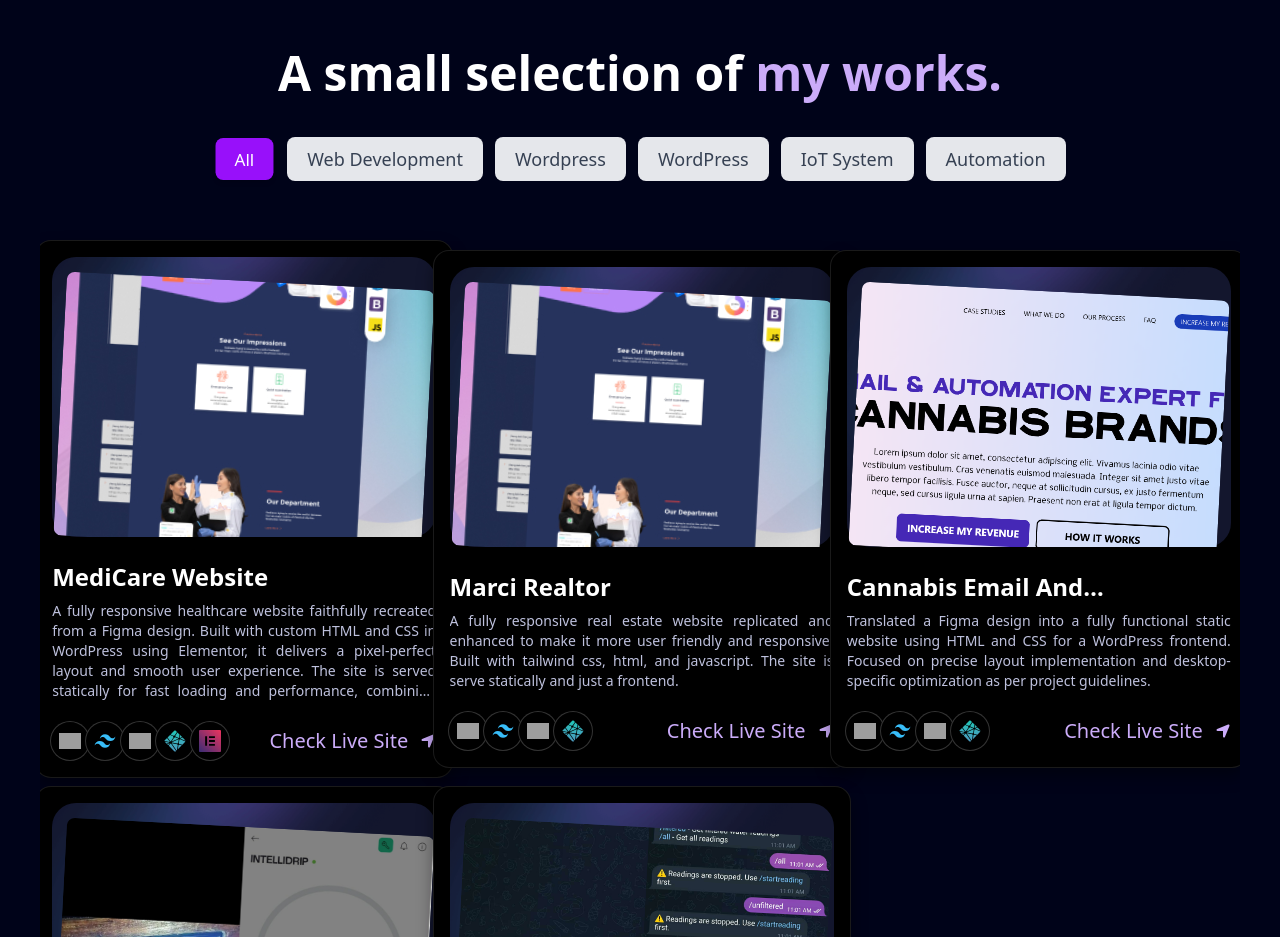
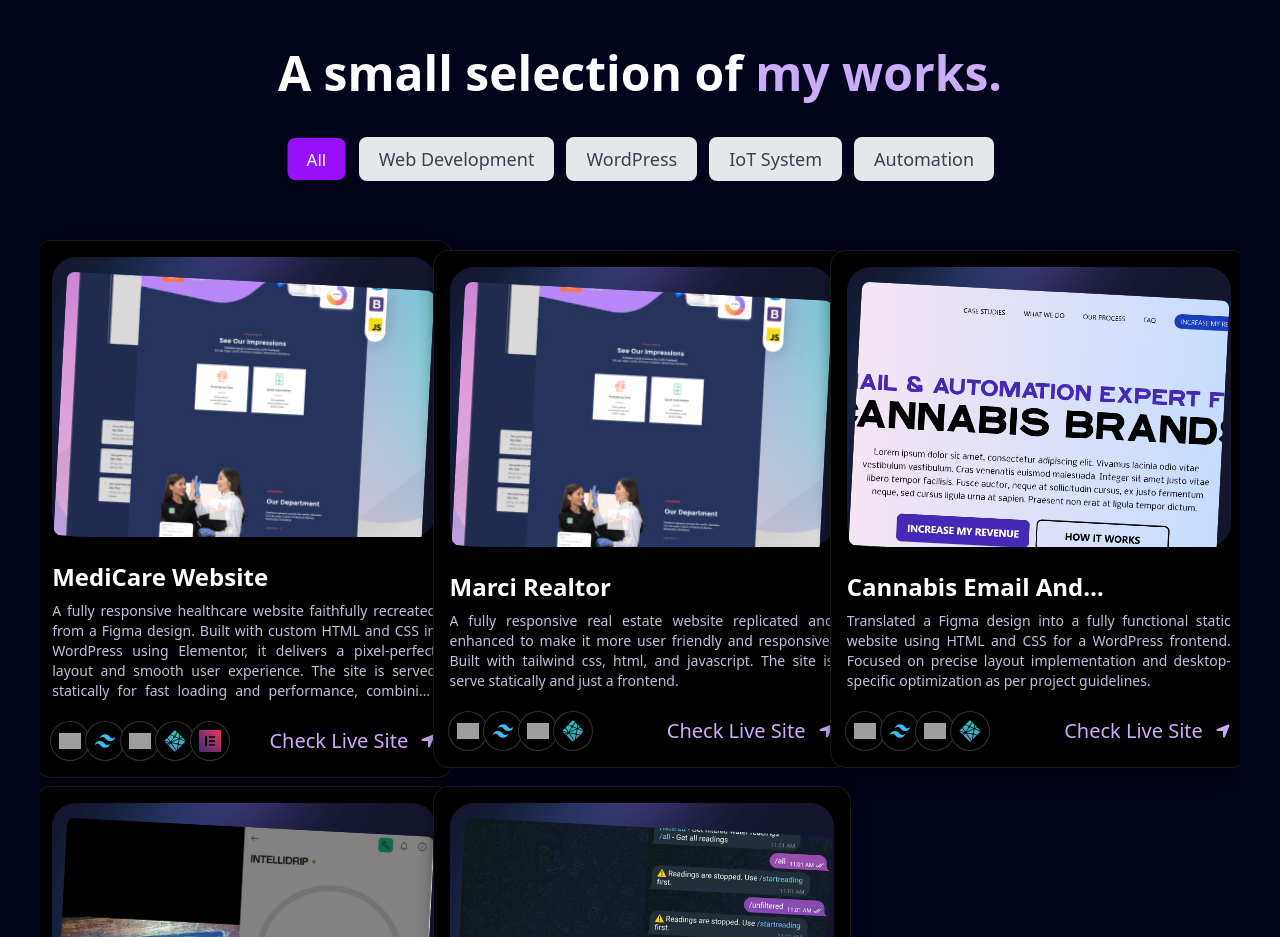
Before and after one commit to JustMe1234567/next-portfolio, a Next.js app: page / in a window 1280 px wide. Shown: the part 2960-3897 px from the top of the page. Built offline with nearby package versions, Linux system fonts and the light colour scheme; grey boxes are pictures that could not be loaded.

Commit message:
change wrong spelling on category

```diff
--- a/data/index.ts
+++ b/data/index.ts
@@ -94,7 +94,7 @@
       "/elementor-icon.svg",
     ],
     link: "https://medicare101.netlify.app/",
-    category: ["Web Development", "Wordpress"],
+    category: ["Web Development", "WordPress"],
     target: "_blank",
     live: true,
   },
```
